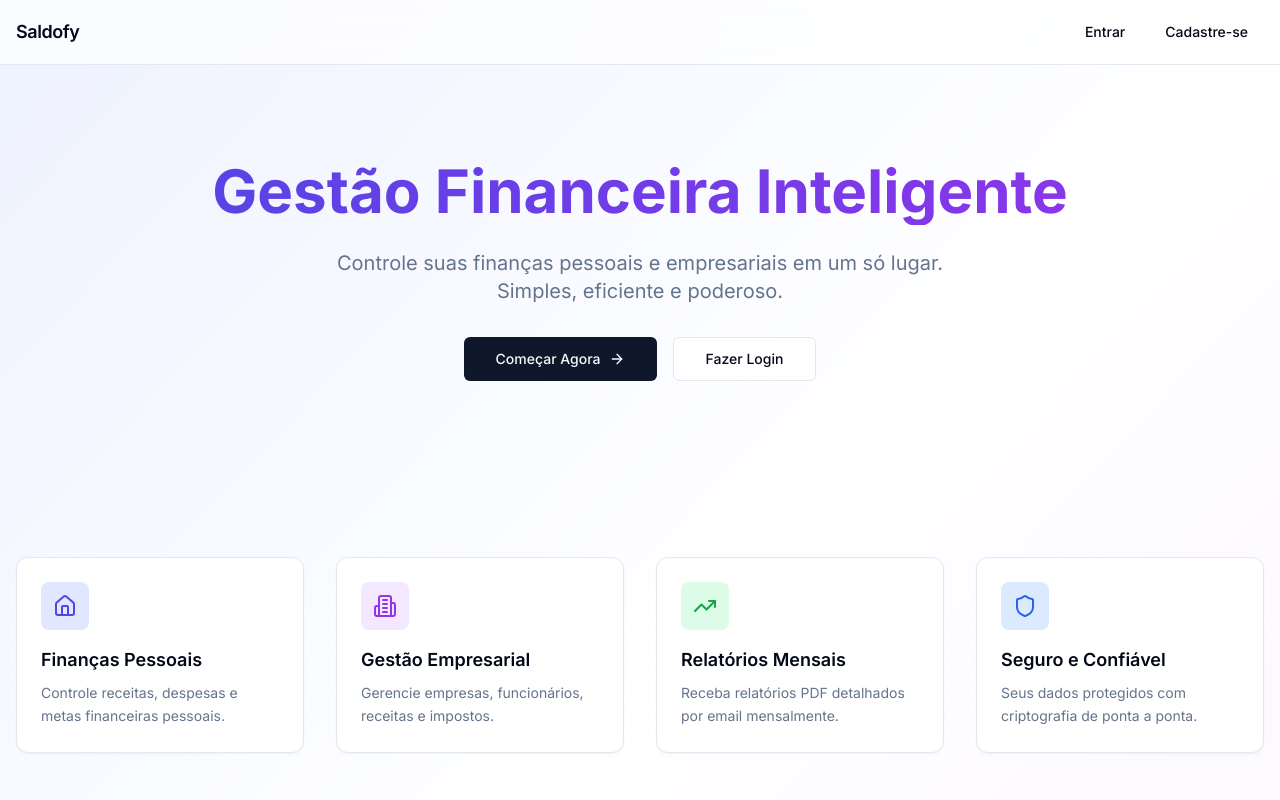
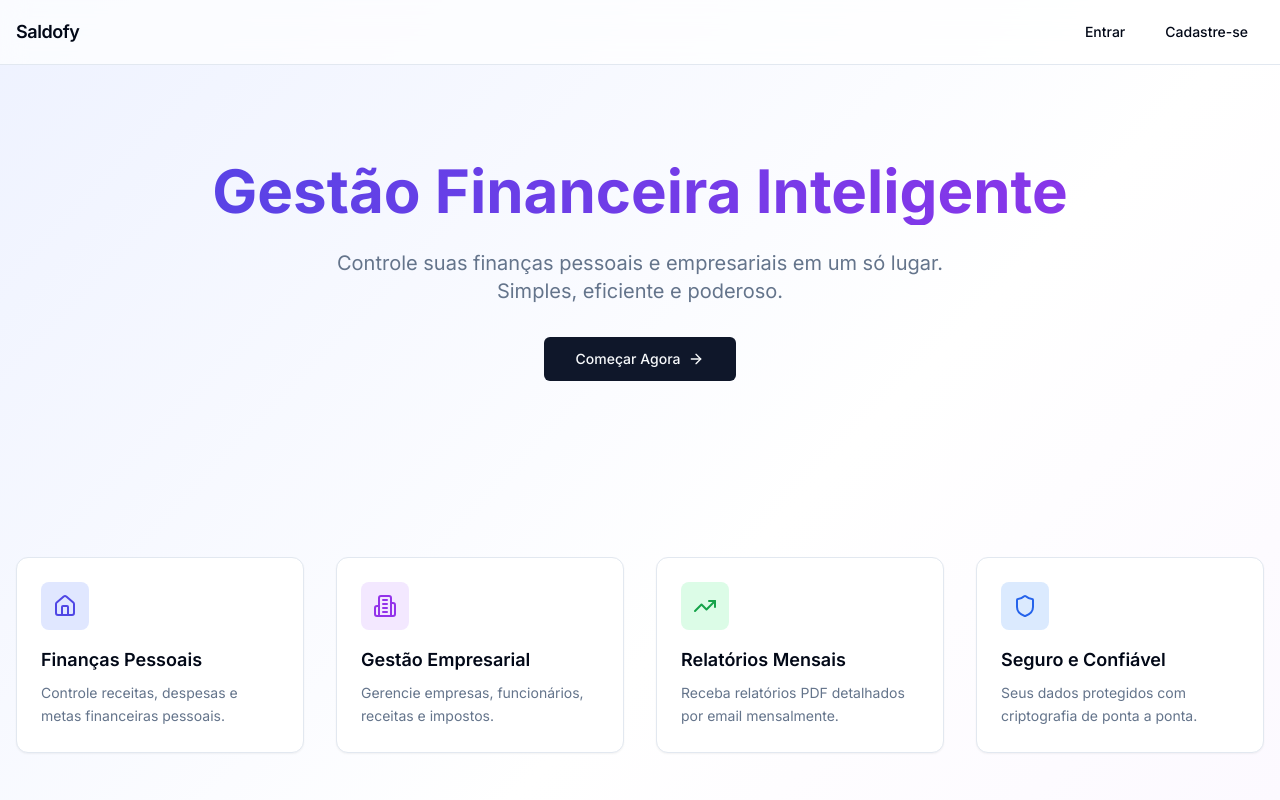
Before and after one commit to teteudeveloper/Saldofy, a Next.js app: page / in a window 1280 px wide. Shown: the top 800 px of the page. Built offline with nearby package versions, Linux system fonts and the light colour scheme.

Commit message:
feat: remove login button from landing page

```diff
--- a/src/app/page.tsx
+++ b/src/app/page.tsx
@@ -54,12 +54,6 @@ export default function HomePage() {
             <Button size="lg" className="w-full sm:w-auto">
               Começar Agora
               <ArrowRight className="ml-2 h-4 w-4" />
-            </Button>
-          </Link>
-
-          <Link href="/auth/signin">
-            <Button size="lg" variant="outline" className="w-full sm:w-auto">
-              Fazer Login
             </Button>
           </Link>
         </div>
```
